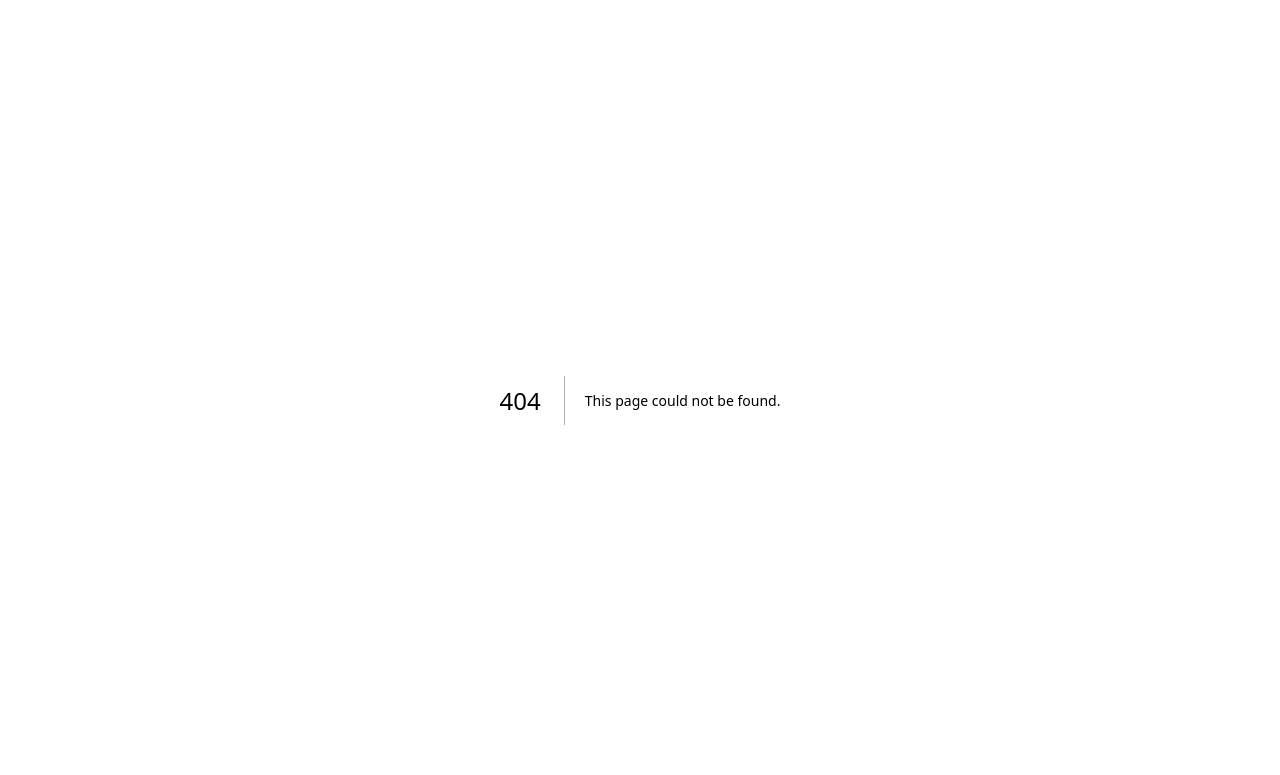
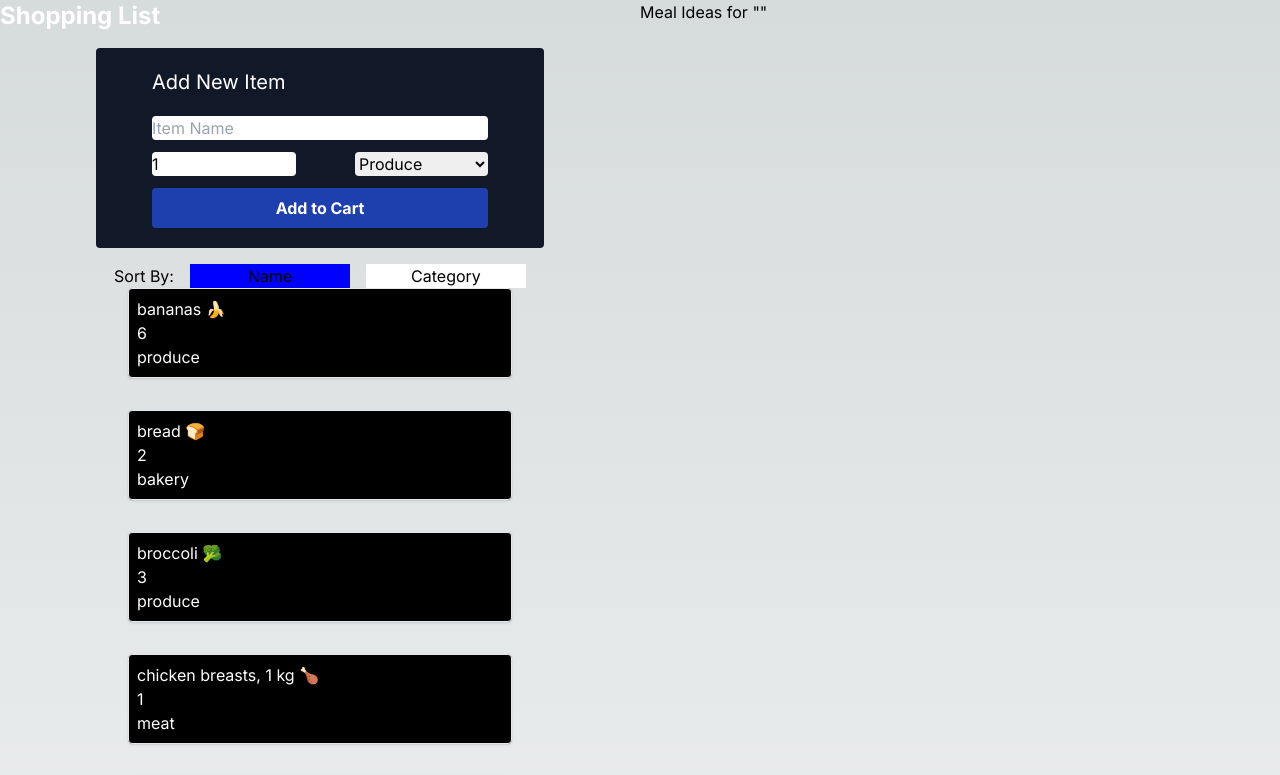
Before and after one commit to DonaldJansUy/cprg306-assignments, a Next.js app: page /week-7 in a window 1280 px wide. Before the commit this address had no page. Shown: the top 775 px of the page. Built offline with nearby package versions, Linux system fonts and the light colour scheme.

Commit message:
Week 7
Added Week 7 assignment
incorportated API and added meal-ideas.js

```diff
--- a/app/page.js
+++ b/app/page.js
@@ -13,6 +13,7 @@ export default function Home() {
         <li><Link className= {styleLink} href="./week-4">Week 4 Assignment</Link></li>
         <li><Link className= {styleLink} href="./week-5">Week 5 Assignment</Link></li>
         <li><Link className= {styleLink} href="./week-6">Week 6 Assignment</Link></li>
+        <li><Link className= {styleLink} href="./week-7">Week 7 Assignment</Link></li>
       </ul>
     </main>
   );
--- /dev/null
+++ b/app/week-7/item-list.js
@@ -0,0 +1,50 @@
+"use client";
+
+import { useState } from "react";
+import Item from "./item";
+
+export default function ItemList({ items, onItemSelect }) {
+  const [sortBy, setSortBy] = useState("name");
+
+  const sortedItems = [...items].sort((a, b) => {
+    if (sortBy === "name") {
+      return a.name.localeCompare(b.name);
+    } else if (sortBy === "category") {
+      return a.category.localeCompare(b.category);
+    }
+    return 0;
+  });
+
+  return (
+    <div>
+      <div className="flex justify-center space-x-4">
+        <p>Sort By: </p>
+        <button
+          onClick={() => setSortBy("name")}
+          className="w-40"
+          style={{ backgroundColor: sortBy === "name" ? "blue" : "white" }}
+        >
+          Name
+        </button>
+        <button
+          onClick={() => setSortBy("category")}
+          className="w-40"
+          style={{ backgroundColor: sortBy === "category" ? "blue" : "white" }}
+        >
+          Category
+        </button>
+      </div>
+      <div className="space-y-8">
+        {sortedItems.map(item => (
+          <Item
+            key={item.id}
+            name={item.name}
+            quantity={item.quantity}
+            category={item.category}
+            onSelect={onItemSelect}
+          />
+        ))}
+      </div>
+    </div>
+  );
+}
--- /dev/null
+++ b/app/week-7/item.js
@@ -0,0 +1,14 @@
+export default function Item({ name, quantity, category, onSelect }) {
+    return (
+      <div
+        className="border shadow p-2 bg-black text-white max-w-sm mx-auto rounded"
+        onClick={() => onSelect({ name, quantity, category })}
+      >
+        <ul>
+          <li>{name}</li>
+          <li>{quantity}</li>
+          <li>{category}</li>
+        </ul>
+      </div>
+    );
+  }
--- /dev/null
+++ b/app/week-7/items.json
@@ -0,0 +1,74 @@
+[
+    {
+      "id": "1h2GJKH12gkHG31h1H",
+      "name": "milk, 4 L 🥛",
+      "quantity": 1,
+      "category": "dairy"
+    },
+    {
+      "id": "2KJH3k2j3H1k2J3K1H",
+      "name": "bread 🍞",
+      "quantity": 2,
+      "category": "bakery"
+    },
+    {
+      "id": "3h2KJH3k2j3H1k2J3",
+      "name": "eggs, dozen 🥚",
+      "quantity": 2,
+      "category": "dairy"
+    },
+    {
+      "id": "4k2J3K1H2GJKH12gk",
+      "name": "bananas 🍌",
+      "quantity": 6,
+      "category": "produce"
+    },
+    {
+      "id": "5H1h1H2KJH3k2j3H",
+      "name": "broccoli 🥦",
+      "quantity": 3,
+      "category": "produce"
+    },
+    {
+      "id": "6H1k2J3K1H2GJKH1",
+      "name": "chicken breasts, 1 kg 🍗",
+      "quantity": 1,
+      "category": "meat"
+    },
+    {
+      "id": "7gkHG31h1H2KJH3k",
+      "name": "pasta sauce 🍝",
+      "quantity": 3,
+      "category": "canned goods"
+    },
+    {
+      "id": "8j3H1k2J3K1H2GJK",
+      "name": "spaghetti, 454 g 🍝",
+      "quantity": 2,
+      "category": "dry goods"
+    },
+    {
+      "id": "9H12gkHG31h1H2KJ",
+      "name": "toilet paper, 12 pack 🧻",
+      "quantity": 1,
+      "category": "household"
+    },
+    {
+      "id": "10H3k2j3H1k2J3K1",
+      "name": "paper towels, 6 pack",
+      "quantity": 1,
+      "category": "household"
+    },
+    {
+      "id": "11k2J3K1H2GJKH12",
+      "name": "dish soap 🍽️",
+      "quantity": 1,
+      "category": "household"
+    },
+    {
+      "id": "12GJKH12gkHG31h1",
+      "name": "hand soap 🧼",
+      "quantity": 4,
+      "category": "household"
+    }
+  ]
--- /dev/null
+++ b/app/week-7/meal-ideas.js
@@ -0,0 +1,37 @@
+"use client";
+
+import { useState, useEffect } from "react";
+
+export default function MealIdeas({ ingredient }) {
+  const [meals, setMeals] = useState([]);
+
+  async function getMealIdeas(ingredient) {
+    const response = await fetch(`https://www.themealdb.com/api/json/v1/1/filter.php?i=${ingredient}`);
+    const data = await response.json();
+    return data.meals;
+  }
+
+  async function loadMealIdeas() {
+    const mealIdeas = await getMealIdeas(ingredient);
+    setMeals(mealIdeas);
+  }
+
+  useEffect(() => {
+    if (ingredient) {
+      loadMealIdeas();
+    }
+  }, [ingredient]);
+
+  return (
+    <div>
+      <h2>Meal Ideas for "{ingredient}"</h2>
+      <ul>
+        {meals && meals.map(meal => (
+          <li key={meal.idMeal}>
+            {meal.strMeal}
+          </li>
+        ))}
+      </ul>
+    </div>
+  );
+}
--- /dev/null
+++ b/app/week-7/new-item.js
@@ -0,0 +1,68 @@
+"use client"
+
+import { useState } from "react";
+
+export default function NewItem({onAddItem}) {
+
+    const [name, setName] = useState('');
+    const [quantity, setQuantity] = useState(1);
+    const [category, setCategory] = useState('produce');
+
+    const handleSubmit = (event) => {
+        console.log(event);
+        //console.log("Hello World");
+        event.preventDefault();
+
+        let item ={
+            name: name,
+            quantity: quantity,
+            category: category
+        };
+
+        onAddItem(item);
+
+        // console.log(item);
+        // alert(`This is the name ${item.name} \n This is the quantity: ${item.quantity} \n This is their category ${item.category}`);
+
+        setName("");
+        setQuantity("");
+        setCategory("");
+    }
+    const handleSetName = (event) => setName(event.target.value);
+    const handleSetQuantity = (event) => setQuantity(event.target.value);
+    const handleSetCategory = (event) => setCategory(event.target.value);
+
+
+    return(
+        <main className="flex justify-center py-5 m-4 bg-gray-900 max-w-md mx-auto rounded">
+            <form onSubmit={handleSubmit} className="w-9/12">
+                <h2 className="text-xl text-white pb-5">Add New Item</h2>
+                <div >
+                    <input type="text" value={name} onChange={handleSetName} required placeholder="Item Name" className="rounded text-black mb-3 w-full" />
+                </div>
+                <div className="mb-3 flex justify-between ">
+                    <input type="number" value={quantity} onChange={handleSetQuantity} min="1" max="99" required className="rounded w-36"/>
+                    <label></label>
+                    <select className="text-black rounded"
+                        id="category" value={category} onChange={handleSetCategory} required>
+                        <option value="produce">Produce</option>
+                        <option value="dairy">Dairy</option>
+                        <option value="bakery">Bakery</option>
+                        <option value="meat">Meat</option>
+                        <option value="frozen">Frozen Foods</option>
+                        <option value="canned">Canned Goods</option>
+                        <option value="dry">Dry Goods</option>
+                        <option value="beverages">Beverages</option>
+                        <option value="snacks">Snacks</option>
+                        <option value="household">Household</option>
+                        <option value="other">Other</option>
+                    </select>
+                </div>
+                <div className = "text-white bg-blue-800 hover:bg-blue-400 text-center font-bold py-2 px-4 rounded focus:outline-none focus:shadow-outline ">
+                    <button type="submit"> Add to Cart</button>
+                </div>
+            </form>
+        </main>
+
+    );
+}
--- /dev/null
+++ b/app/week-7/page.js
@@ -0,0 +1,38 @@
+"use client";
+
+import Link from "next/link";
+import { useState } from "react";
+import ItemList from "./item-list";
+import NewItem from "./new-item";
+import MealIdeas from "./meal-ideas";
+import itemsData from "./items.json";
+
+export default function Page() {
+  const [itemsList, setItemsList] = useState(itemsData);
+  const [selectedItemName, setSelectedItemName] = useState("");
+
+  const handleAddItem = (newItem) => {
+    setItemsList([...itemsList, newItem]);
+  };
+
+  const handleItemSelect = (item) => {
+    const cleanedName = item.name.replace(/[^a-zA-Z ]/g, "").trim();
+    setSelectedItemName(cleanedName);
+  };
+
+  return (
+    <main className="min-h-screen">
+      <div className="h-full flex">
+        <div className="flex-1">
+          <h1 className="text-2xl font-bold text-white">Shopping List</h1>
+          <NewItem onAddItem={handleAddItem} />
+          <ItemList items={itemsList} onItemSelect={handleItemSelect} />
+          <Link href="../" className="text-white">Back</Link>
+        </div>
+        <div className="flex-1">
+          <MealIdeas ingredient={selectedItemName} />
+        </div>
+      </div>
+    </main>
+  );
+}
```
